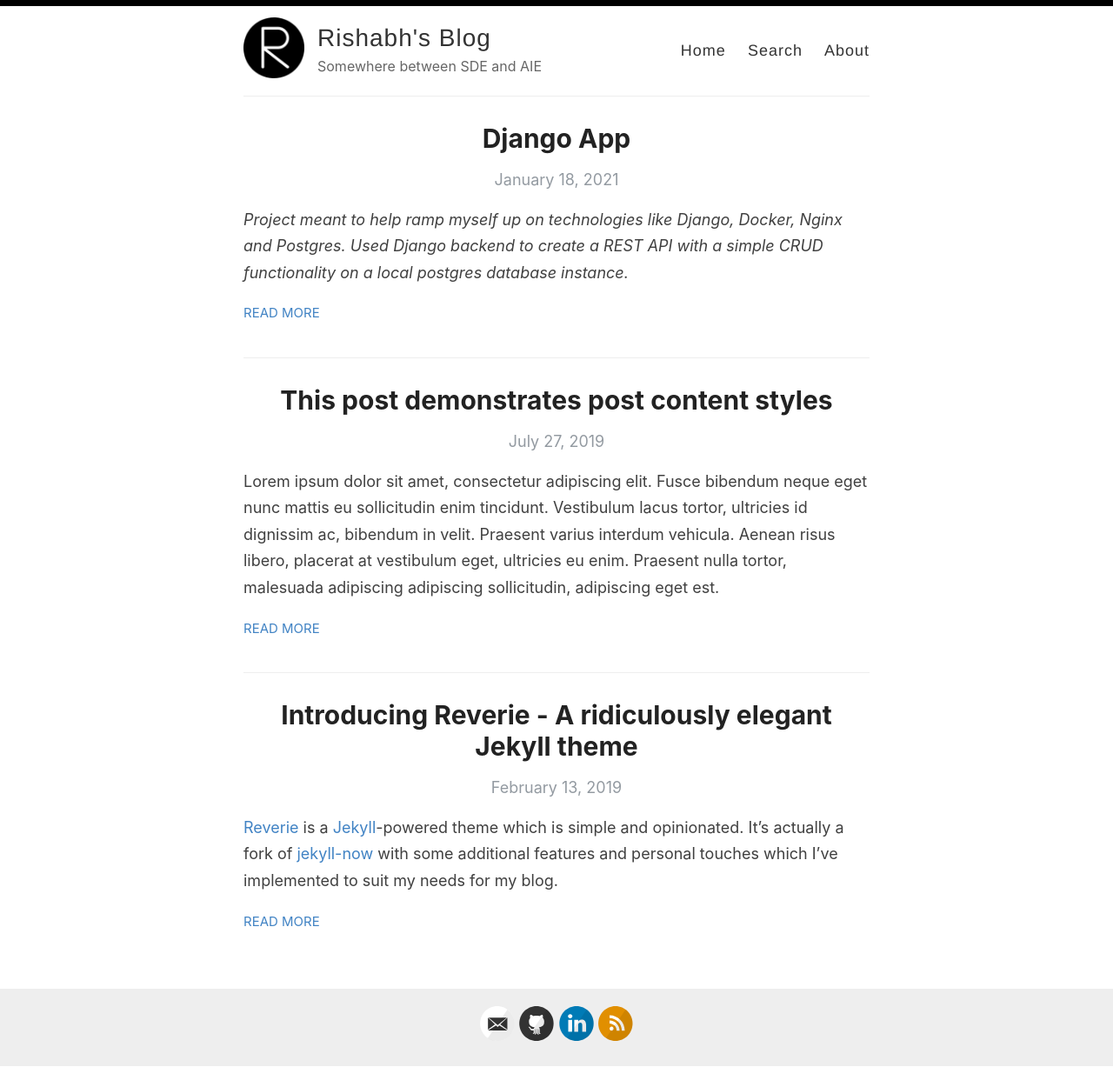
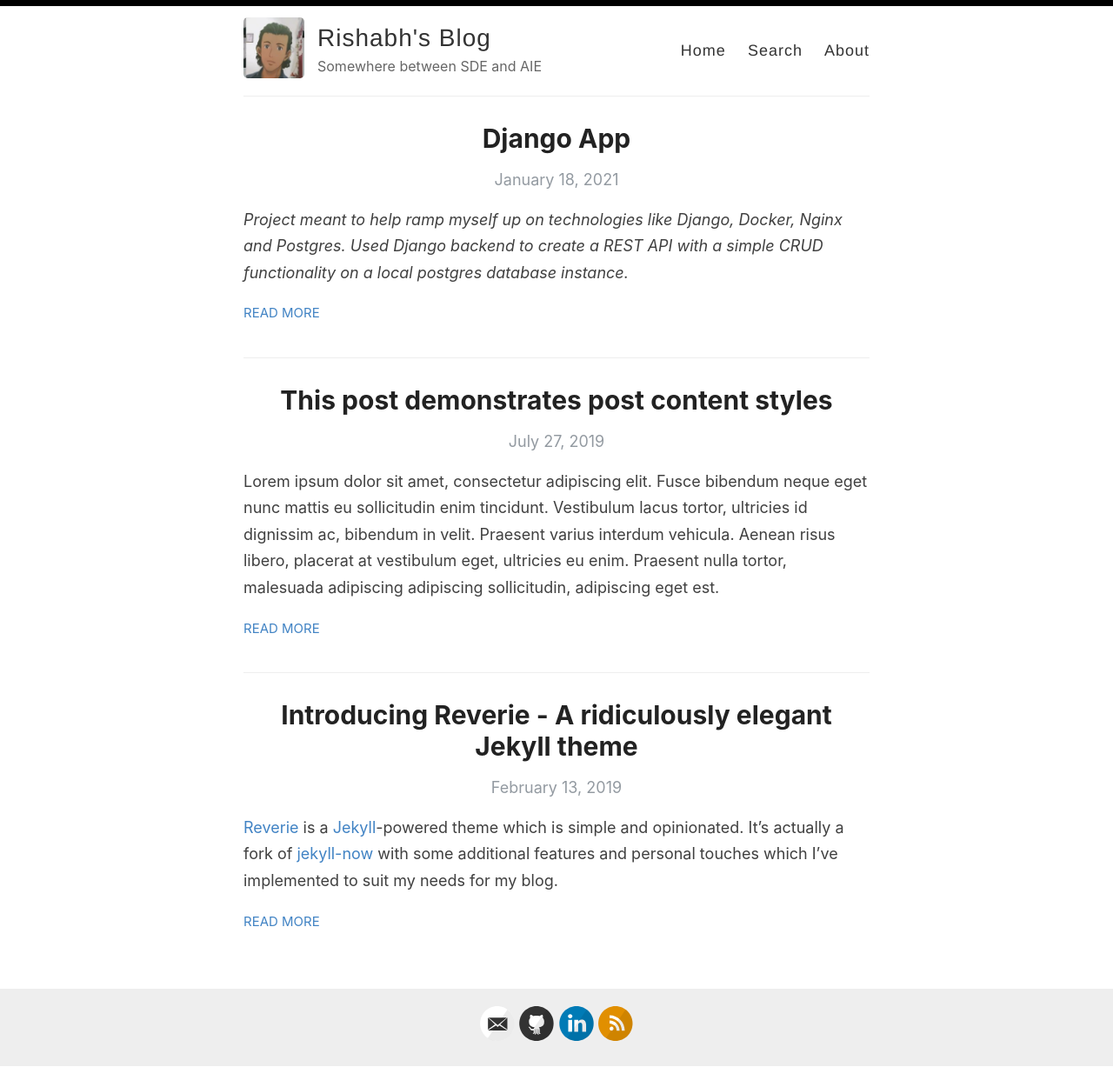
Before and after one commit to CodeSeeker99/codeseeker99.github.io, a Jekyll site: the page built from index.html, in a window 1280 px wide. Shown: the whole page at 87% size. Built offline with Jekyll 4.4.1, drawn with Linux system fonts in a browser that asks for light colours; the list of posts is cut into pages by our own code.

Commit message:
Update _config.yml

```diff
--- a/_config.yml
+++ b/_config.yml
@@ -12,7 +12,7 @@ author: Rishabh Bajpai
 description: Somewhere between SDE and AIE
 
 # URL of your avatar or profile pic (you could use your GitHub profile pic)
-avatar: /images/reverie.png
+avatar: /images/insta.jpeg
 
 #
 # Flags below are optional
```
